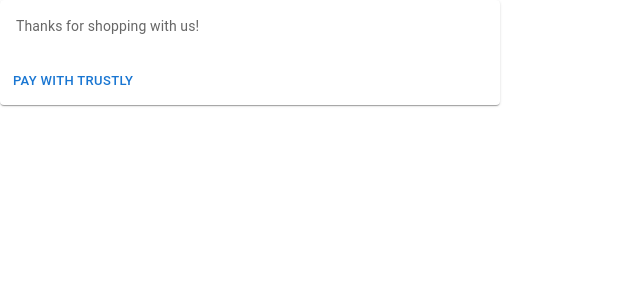
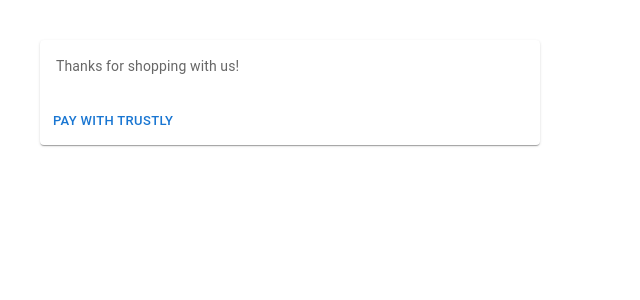
Before and after one commit to TrustlyInc/trustly-webview-example, a React (Create React App) app in the folder react-web-app/: page / in a window 1280 px wide. Shown: the top 300 px of the page, without its empty margins (0-640 px from the left). Built offline with nearby package versions, Linux system fonts and the light colour scheme.

Commit message:
added setup for params logic

```diff
--- a/react-web-app/src/App.js
+++ b/react-web-app/src/App.js
@@ -1,5 +1,3 @@
-// import logo from './logo.svg';
-// import './App.css';
 import PayCard from './PayCard';
 
 const ACCESS_ID = 'YOUR_ACCESS_ID';
@@ -16,7 +14,9 @@
     widgetContainerId: "widget"
   };
 
-  const establishData = {
+  const returnEstablishData = () => {
+    // TODO: add logic based on params
+    return {
       accessId: ACCESS_ID,
       // requestSignature: REQUEST_SIGNATURE,
       merchantId: MERCHANT_ID,
@@ -26,16 +26,16 @@
       returnUrl: `${serverURL}/return`,
       cancelUrl: `${serverURL}/cancel`,
       metadata: {
-	    urlScheme: "in-app-browser-ios",
+        urlScheme: "in-app-browser-ios://",
         integrationContext: "InAppBrowser",
+      }
     }
   };
 
   return (
     <div className="App">
-      <div id="widget"></div>
         <PayCard
-          establishData={establishData}
+          establishData={returnEstablishData}
           TrustlyOptions={TrustlyOptions}
         ></PayCard>
     </div>
--- a/react-web-app/src/PayCard.js
+++ b/react-web-app/src/PayCard.js
@@ -1,5 +1,4 @@
 import * as React from 'react';
-// import Box from '@mui/material/Box';
 import Card from '@mui/material/Card';
 import CardActions from '@mui/material/CardActions';
 import CardContent from '@mui/material/CardContent';
@@ -8,14 +7,14 @@
 
 export default function PayCard(props) {
   return (
-    <Card sx={{ minWidth: 275, maxWidth: 500 }}>
+    <Card sx={{ minWidth: 275, maxWidth: 500, margin: 5}}>
       <CardContent>
         <Typography sx={{ fontSize: 14 }} color="text.secondary" gutterBottom>
           Thanks for shopping with us!
         </Typography>
       </CardContent>
       <CardActions>
-        <Button size="small" onClick={()=> window.Trustly.establish(props.establishData, props.TrustlyOptions)}>
+        <Button size="small" onClick={()=> window.Trustly.establish(props.establishData(), props.TrustlyOptions)}>
           Pay with Trustly
         </Button>
       </CardActions>
```
Also changed, not shown: react-web-app/src/App.css (+0 -15 lines), 1 other file (tests, documents, lock files or other folders). Lines whose indentation alone changed are shown as unchanged.
